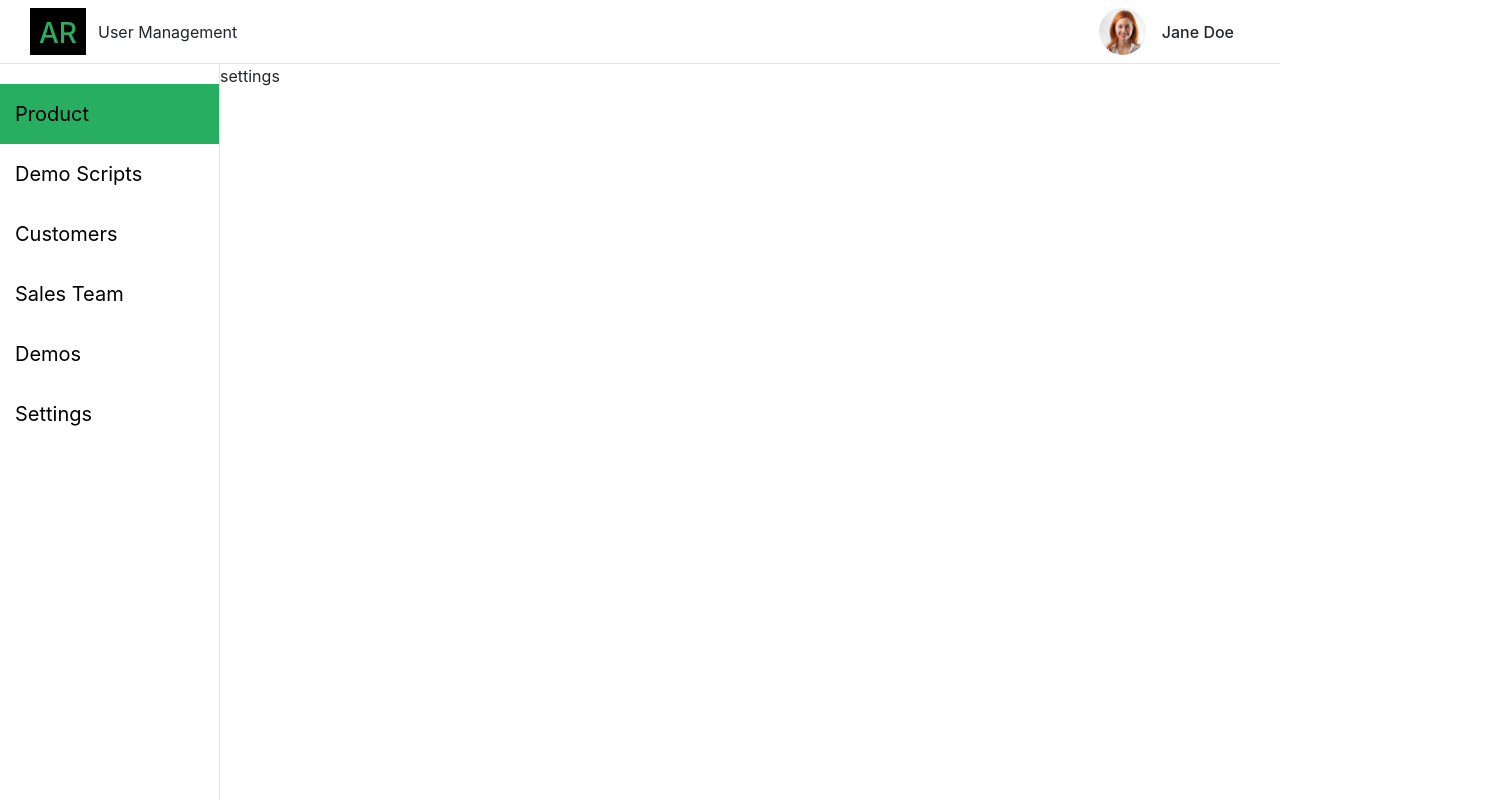
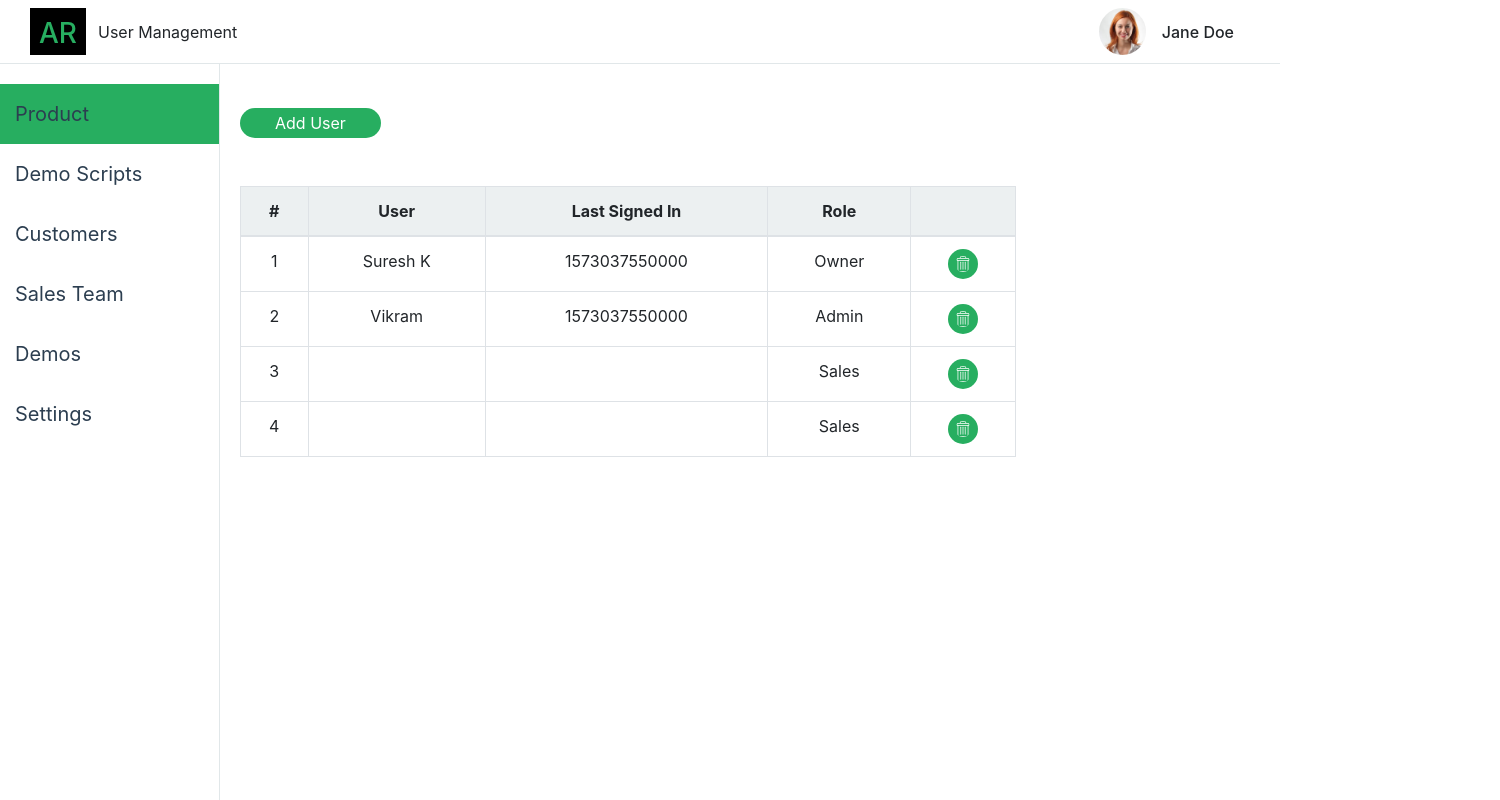
Before and after one commit to seemX17/user-management, a React (Create React App) app: page /settings in a window 1280 px wide. Shown: the whole page, 1500 px wide, since content can reach past the window. Built offline with nearby package versions, Linux system fonts and the light colour scheme.

Commit message:
delete a user

```diff
--- a/src/App.scss
+++ b/src/App.scss
@@ -6,9 +6,11 @@ body {
 }
 
 //colors
-$primary-color: #27ae60;
+$accent-color: #27ae60;
 $bg-base-color:#fff;
 $border-color: #e1e7e9;
+$accent-highlight-color: #229955;
+$text-color: #2c3e50;
 
 //Commonn style
 ul {
@@ -39,7 +41,7 @@ li {
   }
 
   .brand h3 {
-    color: $primary-color;
+    color: $accent-color;
     background-color: black;
     height: 100%;
     width: fit-content;
@@ -81,12 +83,11 @@ li {
     cursor: pointer;
 
     &:hover {
-      color: #000000;
-      background-color: $primary-color
+      background-color: $accent-color
     }
 
     a {
-      color: #000000;
+      color: $text-color;
       text-decoration: none;
       height: 100%;
       width: 100%;
@@ -104,9 +105,41 @@ li {
 .layout--middle--section {
   margin-left: 220px;
   height: calc(100vh - 64px);
-  width: 100%;
+  width: 84%;
+  padding: 20px;
 }
 
 .navigation--active {
-  background-color: $primary-color;
+  background-color: $accent-color;
 }
+
+.settings--container {
+  thead {
+    background-color: #ecf0f1;
+  }
+
+  .button-add {
+    background-color: $accent-color;
+    color: #fff;
+    border-radius: 30px;
+    padding: 3px 35px;
+    border: 0px;
+
+    &:hover {
+      background-color: $accent-highlight-color;
+    }
+  }
+}
+
+.deleteIcon {
+  height: 30px;
+  width: 30px;
+  background-color: $accent-color;
+  padding: 7px;
+  border-radius: 50%;
+  cursor: pointer;
+
+  &:hover {
+    background-color: $accent-highlight-color;
+  }
+}
--- a/src/dashboard/main/Settings.component.jsx
+++ b/src/dashboard/main/Settings.component.jsx
@@ -1,12 +1,90 @@
 import React from 'react';
+import Table from 'react-bootstrap/Table';
+import { getUsers, deleteUser } from '../../shared/services/user.service';
+import deleteIcon from '../../assets/delete-icon.svg';
 
 class SettingsComponent extends React.Component {
-    render() {
-      return (
-        <div className="settings--container">
-          <div>settings</div>
+  constructor() {
+    super();
+    this.state = {
+      userList: []
+    }
+  }
+  render() {
+    return (
+      <div className="settings--container">
+        <button className="button-add mt-4">Add User</button>
+        <div className="table-container text-center mt-5 w-75">
+          <Table bordered hover>
+            <thead>
+              <tr>
+                <th>#</th>
+                <th>User</th>
+                <th>Last Signed In</th>
+                <th>Role</th>
+                <th></th>
+              </tr>
+            </thead>
+            <tbody>
+              {
+                this.state.userList.map((userItem, index) => {
+                  return <tr key={userItem.id}>
+                    <td>{userItem.id}</td>
+                    <td>{userItem.user}</td>
+                    <td>{userItem.lastSignedIn}</td>
+                    <td>{userItem.role}</td>
+                    <td>
+                      <img className='deleteIcon' src={deleteIcon} alt="delete icon" onClick={() => this.removeUser(userItem.id)} />
+                    </td>
+                  </tr>
+                })
+              }
+
+            </tbody>
+          </Table>
         </div>
-      );
-    }
+      </div>
+    );
+  }
+
+  componentDidMount() {
+    this.addInitialData(); //for testing purpose only
+    let getUserFunc = getUsers();
+    getUserFunc.then((data) => {
+      this.setState({ userList: JSON.parse(data) })
+    });
+  }
+
+  removeUser(id) {
+    let deleteUserFunc = deleteUser(id);
+    deleteUserFunc.then((data) => {
+      this.setState({ userList: data })
+    });
+  }
+  addInitialData() {
+    let obj = [
+      {
+        user: 'Suresh K',
+        lastSignedIn: Date.now(),
+        role: 'Owner',
+        id: 1
+      },
+      {
+        user: 'Vikram',
+        lastSignedIn: Date.now(),
+        role: 'Admin',
+        id: 2
+      },
+      {
+        role: 'Sales',
+        id: 3
+      },
+      {
+        role: 'Sales',
+        id: 4
+      }
+    ]
+    localStorage.setItem('users', JSON.stringify(obj));
+  }
 }
 export default SettingsComponent;
--- /dev/null
+++ b/src/shared/services/user.service.js
@@ -0,0 +1,27 @@
+    export function getUsers(query) {
+        return new Promise((resolve, reject) => {
+            let storageData = localStorage.getItem('users');
+            resolve(storageData);
+        });
+    }
+
+    export function deleteUser(userId) {
+        return new Promise((resolve, reject) => {
+            let storedData = localStorage.getItem('users');
+            let userArr = JSON.parse(storedData);
+            userArr.splice(userId-1, 1);
+            localStorage.setItem('users',JSON.stringify(userArr));
+            resolve(userArr);
+        });
+    }
+
+    export function addUser(userData) {
+        return new Promise((resolve, reject) => {
+            let storageData = localStorage.getItem('users');
+            let userArr = JSON.parse(storageData);
+            userArr.push(userData);
+            localStorage.setItem('users',JSON.stringify(userArr));
+            resolve(userArr);
+        });
+
+    }
```
Also changed, not shown: src/assets/delete-icon.svg (added).
